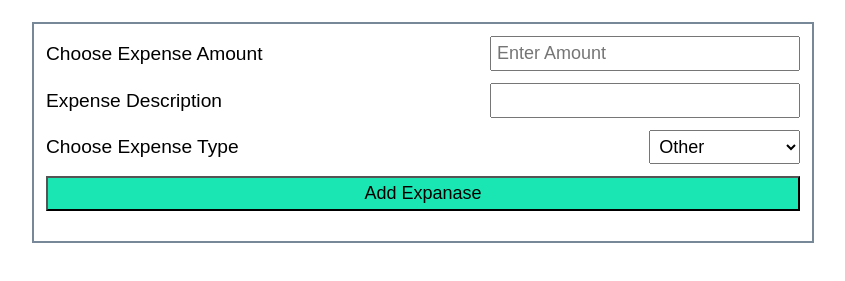
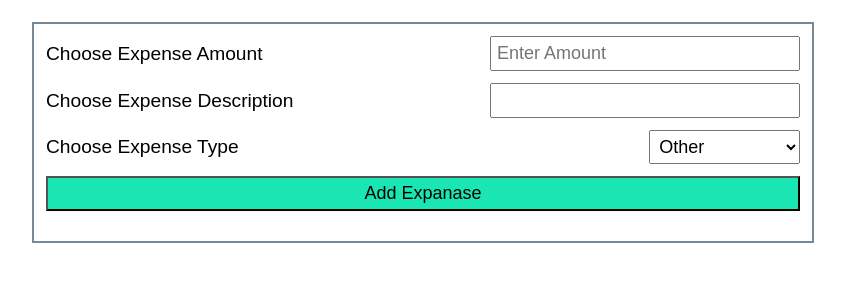
Before and after one commit to CODE-Y02/JavaScript, a plain HTML site: page ExpanseTracker2/index.html in a window 1280 px wide. Shown: the part 81-362 px from the top of the page, without its empty margins (217-1062 px from the left). Drawn offline with nearby package versions, Linux system fonts and the light colour scheme; no server answers.

Commit message:
Made Final Changes

```diff
--- a/ExpanseTracker2/index.html
+++ b/ExpanseTracker2/index.html
@@ -29,7 +29,7 @@
           />
         </div>
         <div class="inpBox">
-          <label for="desc">Expense Description</label>
+          <label for="desc">Choose Expense Description </label>
           <input type="text" id="desc" required class="textBox" />
         </div>
         <div class="inpBox">
--- a/ExpanseTracker2/index.js
+++ b/ExpanseTracker2/index.js
@@ -1,5 +1,6 @@
 // api -->https://crudcrud.com/api/b5cd782016874bb280a85b2ad8e26d82
 const API_KEY = "a4c90edd534e4808ab0a688dacb83737";
+
 
 // All expenses
 let allExpenses = [];
@@ -91,6 +92,8 @@ function removeFromScreen(id) {
   document.getElementById(id).remove();
 }
 
+
+// DELETE
 function delExp(id) {
   //delete
   axios
@@ -104,6 +107,8 @@ function delExp(id) {
     .catch((error) => console.log(error));
 }
 
+
+// EDIT
 function editExp(id) {
   // expense id
   document.getElementById("expenseId").value = id;
--- a/ExpanseTracker2/style.css
+++ b/ExpanseTracker2/style.css
@@ -14,7 +14,7 @@ body {
   border: 2px solid lightslategrey;
   padding: 5px;
 }
-
+/* form styles */
 .inpBox {
   display: flex;
   justify-content: space-between;
@@ -36,6 +36,8 @@ select {
   padding: 5px;
   font-size: 18px;
 }
+
+/* list styles */
 #submit {
   width: 100%;
   padding: 5px;
```
